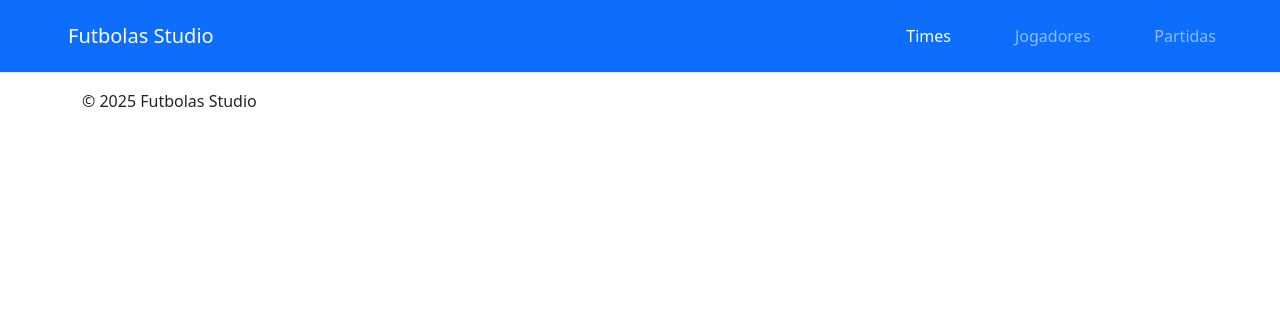
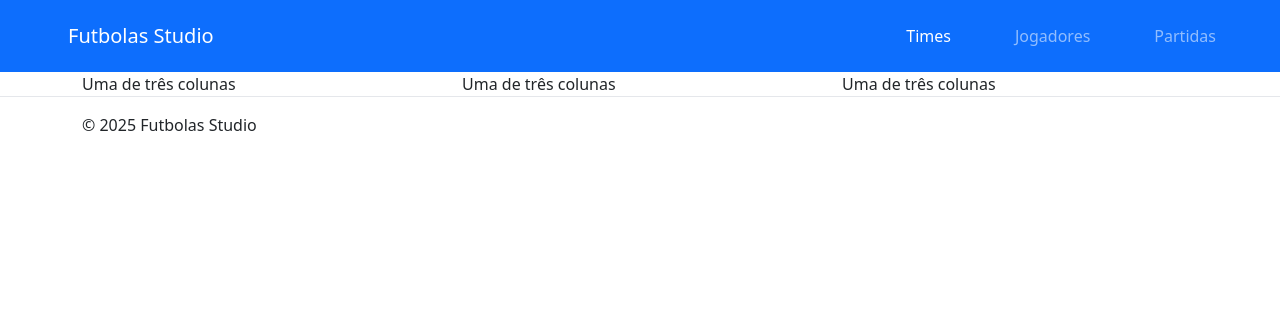
Before and after one commit to Carlos-E-Bittencourt/Atividade-6, a PHP site: page / in a window 1280 px wide. Shown: the top 332 px of the page. Run offline with PHP 8.4, Linux system fonts and the light colour scheme.

Commit message:
UPDATE - iniciando o index

```diff
--- a/index.php
+++ b/index.php
@@ -19,6 +19,23 @@
             <?php include __DIR__ . '/public/partials/header.php'; ?>
         </div>
 
+
+
+        <div class="container">
+        <div class="row">
+            <div class="col-sm">
+            Uma de três colunas
+            </div>
+            <div class="col-sm">
+            Uma de três colunas
+            </div>
+            <div class="col-sm">
+            Uma de três colunas
+            </div>
+        </div>
+        </div>
+
+
         <div class="row">
             <?php include __DIR__ . '/public/partials/footer.php'; ?>
         </div>
```
